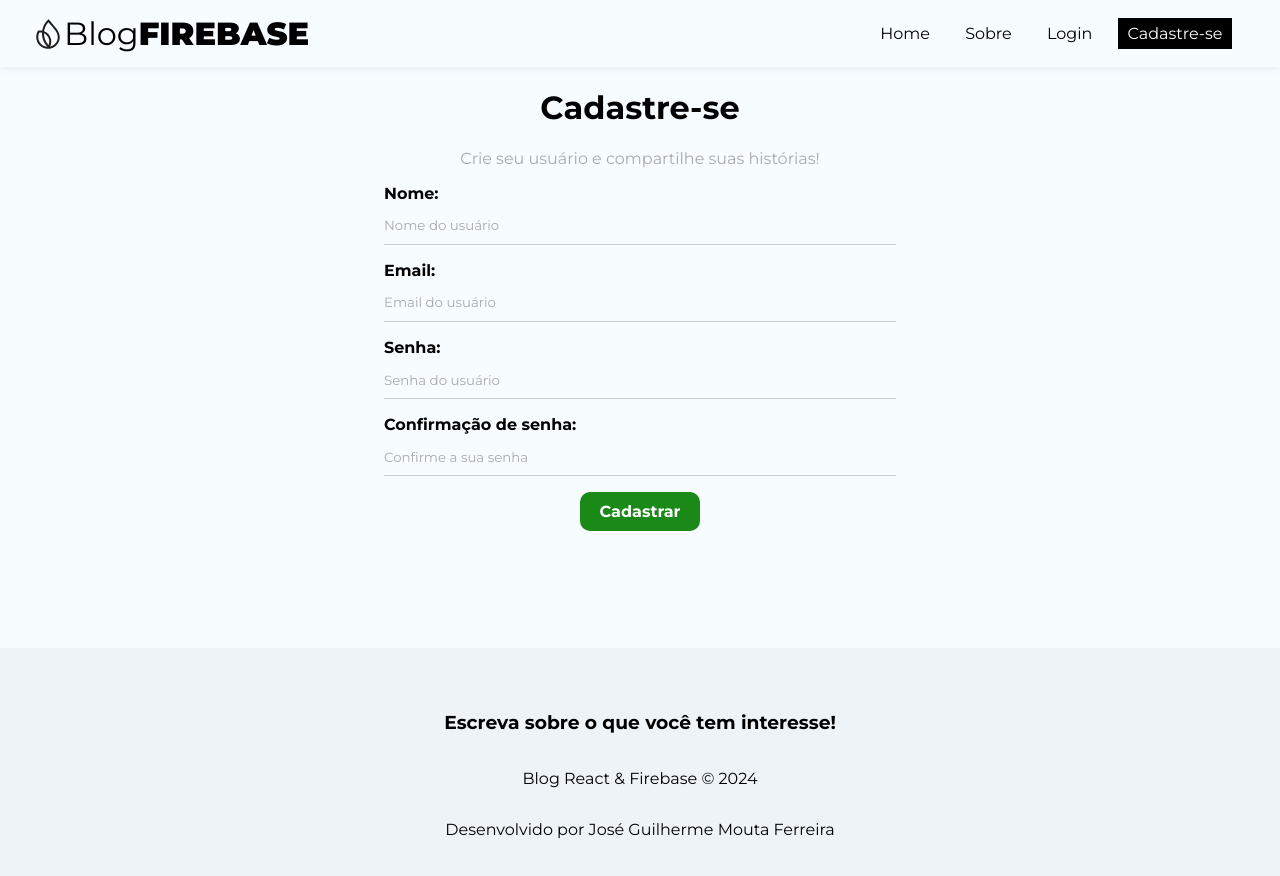
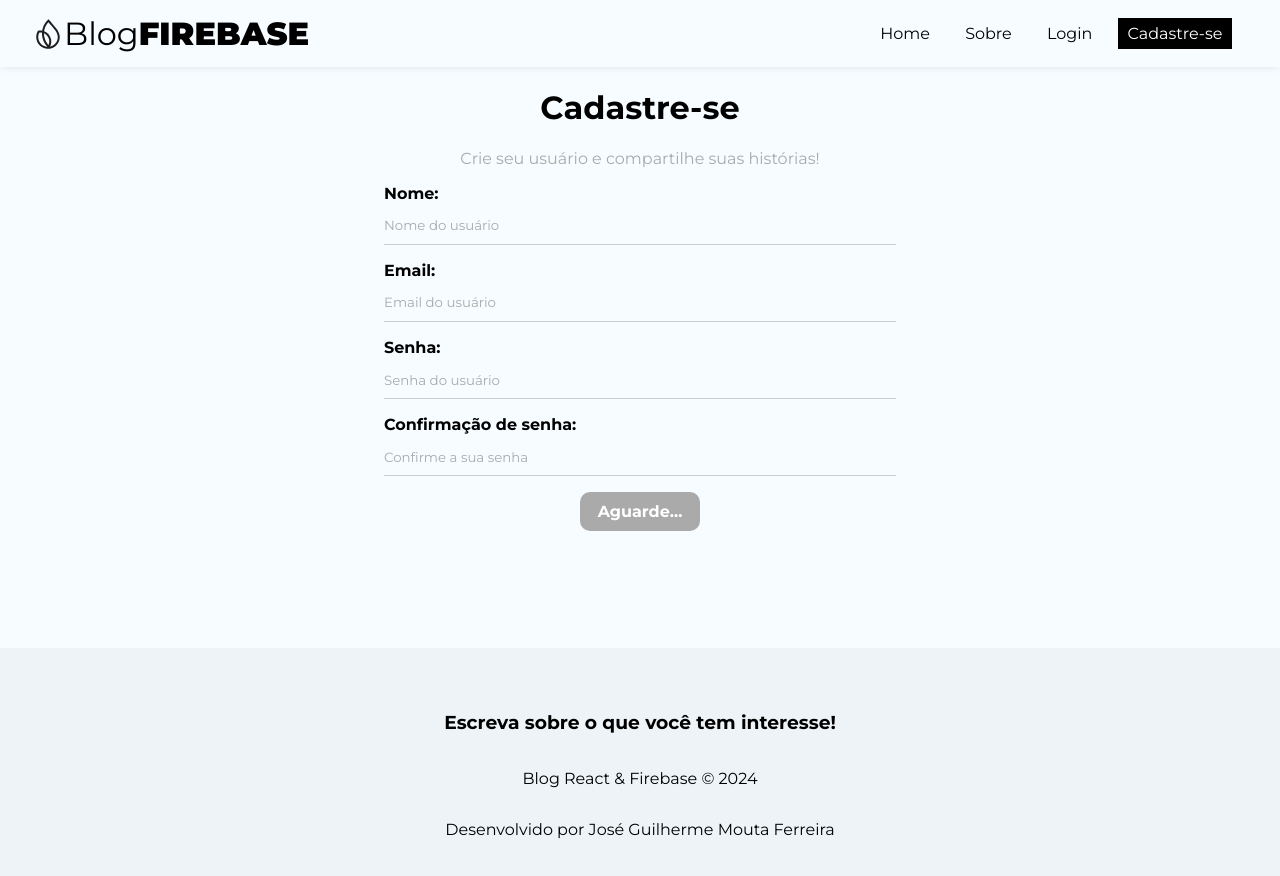
Before and after one commit to JoseGuiFerreira17/blog-firebase, a React (Vite) app: page /register in a window 1280 px wide. Shown: the top 876 px of the page. Built offline with nearby package versions, Linux system fonts and the light colour scheme; no server answers.

Commit message:
creation of user registration logic

```diff
--- a/src/firebase/config.jsx
+++ b/src/firebase/config.jsx
@@ -2,7 +2,7 @@ import { initializeApp } from "firebase/app";
 import { getFirestore } from "firebase/firestore";
 
 const firebaseConfig = {
-  apiKey: import.meta.env.VITE_API_KEY,
+  apiKey: import.meta.env.VITE_FIREBASE_API_KEY,
   authDomain: import.meta.env.VITE_FIREBASE_AUTH_DOMAIN,
   projectId: import.meta.env.VITE_FIREBASE_PROJECT_ID,
   storageBucket: import.meta.env.VITE_FIREBASE_STORAGE_BUCKET,
--- /dev/null
+++ b/src/hooks/useAuthentication.jsx
@@ -0,0 +1,60 @@
+import { db } from "../firebase/config";
+import {
+  getAuth,
+  createUserWithEmailAndPassword,
+  signInWithEmailAndPassword,
+  signOut,
+  updateProfile,
+} from "firebase/auth";
+import { useEffect, useState } from "react";
+
+export const useAuthentication = () => {
+  const [error, setError] = useState(null);
+  const [loading, setLoading] = useState(true);
+
+  const [cancelled, setCancelled] = useState(false);
+
+  const auth = getAuth();
+
+  function checkIfIsCancelled() {
+    if (cancelled) {
+      return;
+    }
+  }
+
+  const createUser = async (data) => {
+    checkIfIsCancelled();
+    setLoading(true);
+    setError(null);
+    try {
+      const { user } = await createUserWithEmailAndPassword(auth, data.email, data.password);
+      await updateProfile(user, {
+        displayName: data.name,
+      });
+      setLoading(false);
+      return user;
+    } catch (error) {
+      let systemError;
+      if (error.message.includes("Password")) {
+        systemError = "Senha deve ter no mínimo 6 caracteres";
+      } else if (error.message.includes("email-already")) {
+        systemError = "Email já cadastrado";
+      } else {
+        systemError = "Erro ao criar usuário";
+      }
+      setLoading(false);
+      setError(systemError);
+    }
+  };
+
+  useEffect(() => {
+    return () => setCancelled(true);
+  }, []);
+
+  return {
+    auth,
+    createUser,
+    error,
+    loading,
+  };
+};
--- a/src/pages/Register/Register.jsx
+++ b/src/pages/Register/Register.jsx
@@ -1,5 +1,6 @@
 import styles from "./Register.module.css";
 import { useState, useEffect } from "react";
+import { useAuthentication } from "../../hooks/useAuthentication";
 
 function Register() {
   const [displayName, setDisplayName] = useState("");
@@ -7,6 +8,8 @@ function Register() {
   const [password, setPassword] = useState("");
   const [passwordConfirmation, setPasswordConfirmation] = useState("");
   const [error, setError] = useState("");
+
+  const { createUser, error: authError, loading } = useAuthentication();
 
   const handleSubmit = async (e) => {
     e.preventDefault();
@@ -19,8 +22,16 @@ function Register() {
       return;
     }
 
-    console.log(user);
+    const res = await createUser(user);
+
+    console.log(res);
   };
+
+  useEffect(() => {
+    if (authError) {
+      setError(authError);
+    }
+  }, [authError]);
 
   return (
     <div className={styles.register}>
@@ -71,7 +82,12 @@ function Register() {
             onChange={(e) => setPasswordConfirmation(e.target.value)}
           />
         </label>
-        <button className="btn">Cadastrar</button>
+        {!loading && <button className="btn">Cadastrar</button>}
+        {loading && (
+          <button className="btn" disabled>
+            Aguarde...
+          </button>
+        )}
         {error && <p className="error">{error}</p>}
       </form>
     </div>
```
